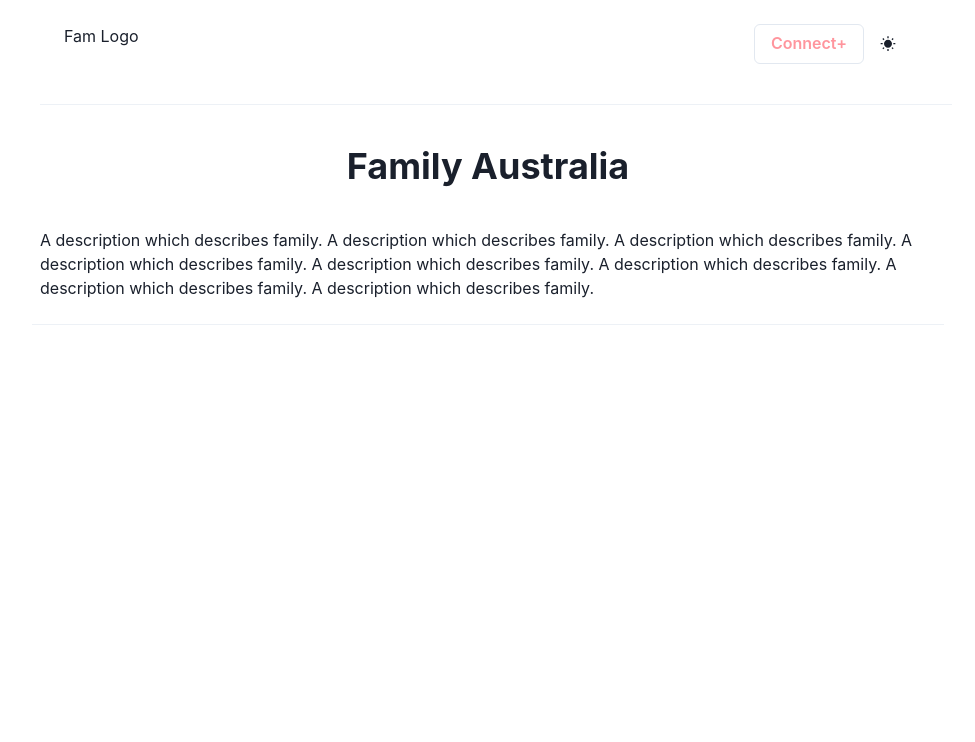
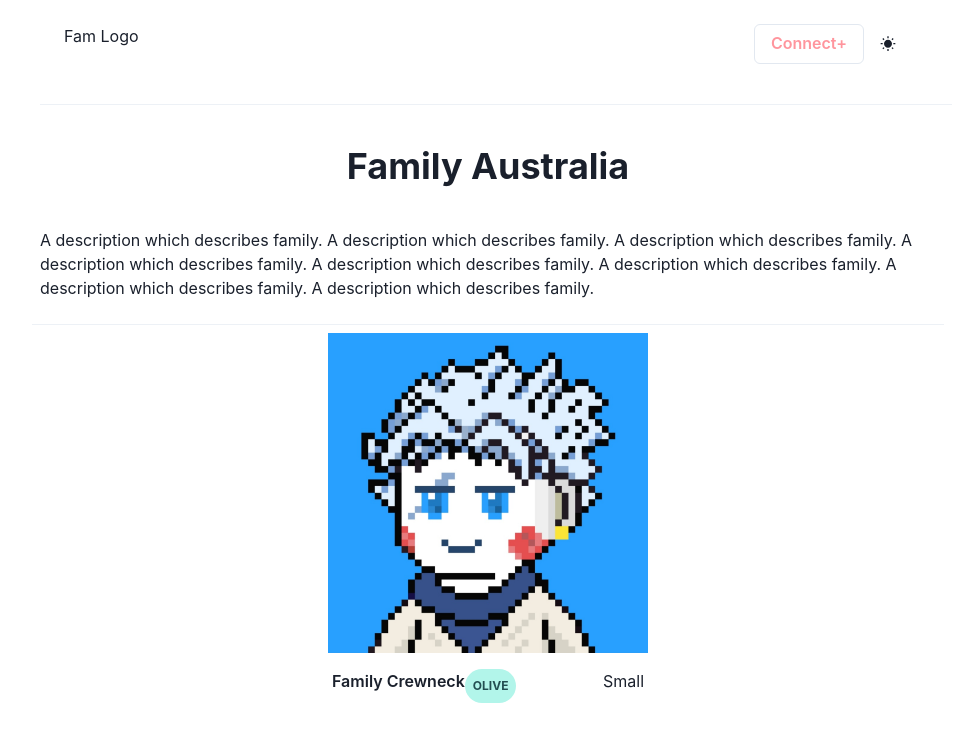
Before and after one commit to poysian9/Fam_Aus, a React (Create React App) app: page / in a window 1280 px wide. Shown: the top 742 px of the page, without its empty margins (152-1127 px from the left). Built offline with nearby package versions, Linux system fonts and the light colour scheme.

Commit message:
Working on Card

```diff
--- a/src/components/Card.js
+++ b/src/components/Card.js
@@ -1,10 +1,25 @@
 import React from 'react';
-import { Box } from '@chakra-ui/react';
+import { Box, Image, Badge } from '@chakra-ui/react';
+import chao from './../assets/chao.jpg'
 
 export default function Card() {
     return (
-        <Box>
+        <Box maxW="xs">
+            <a>
+                <Image src={chao}/>
+            </a>
 
+            <Box mt={4} mx={1}>
+                <Box fontWeight='semibold' as='h4'float='left'>
+                    Family Crewneck
+                </Box>
+                <Box float='right'>
+                    Small
+                </Box>
+            </Box>
+            <Badge borderRadius='full' p={2} colorScheme='teal'>
+                Olive
+            </Badge>
         </Box>
     )
 }
```
Also changed, not shown: src/assets/chao.jpg (added).
